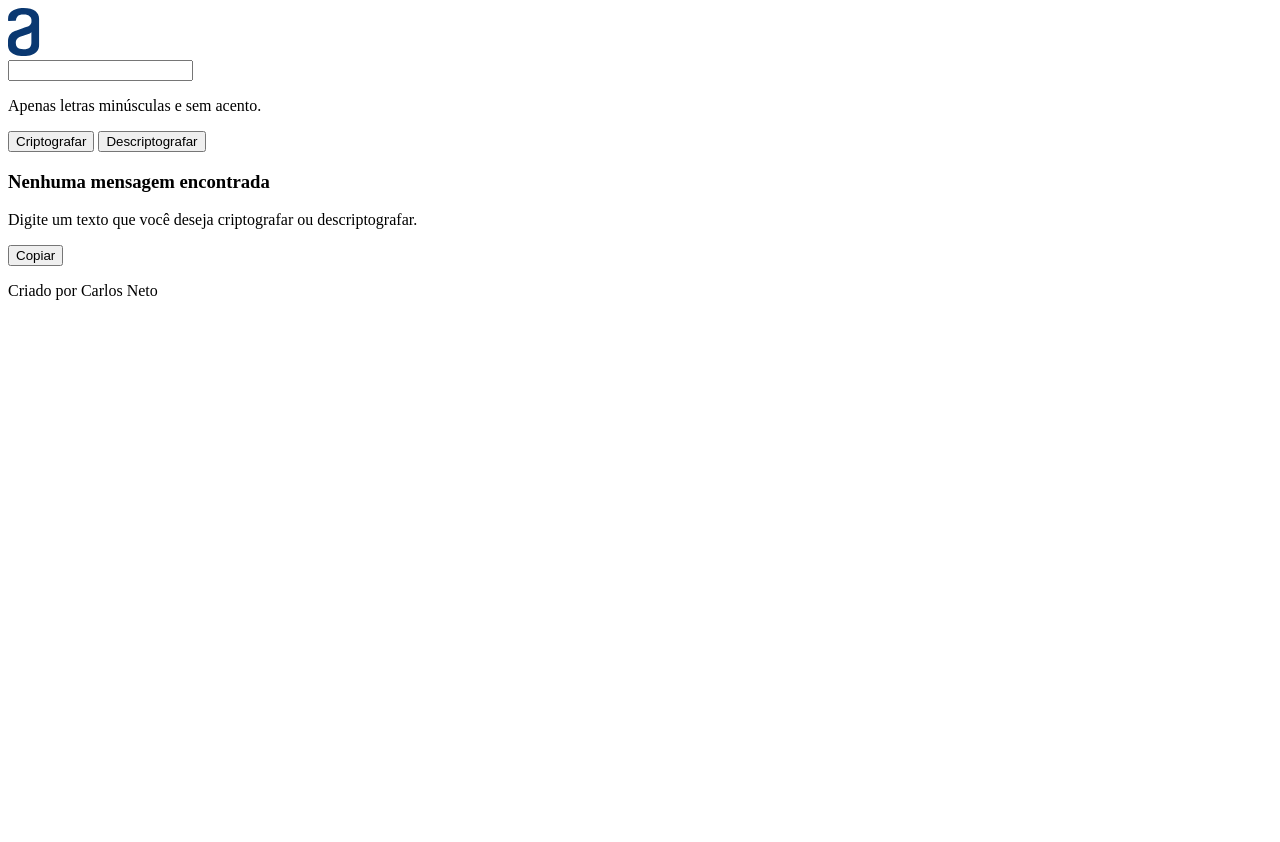
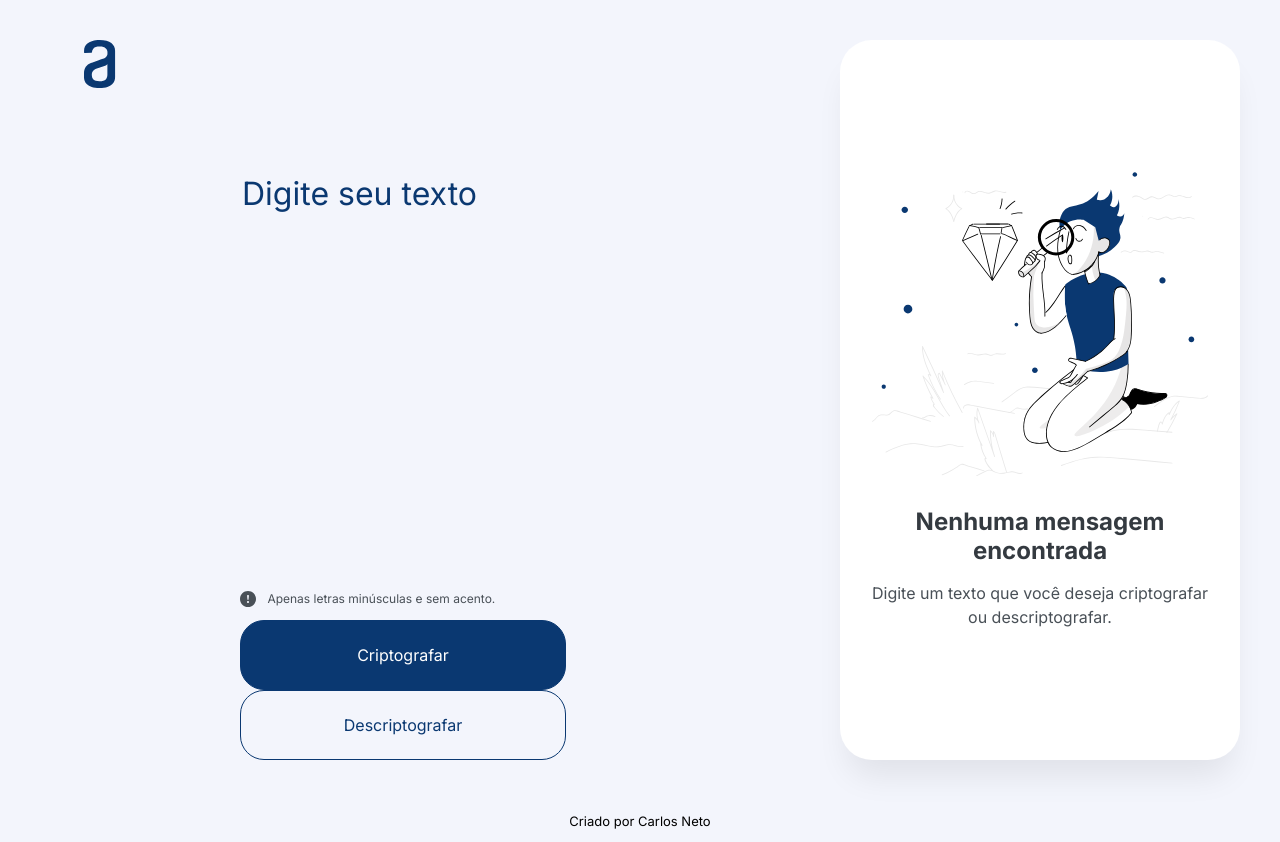
Before and after one commit to Kyrch47/challenge-one-decodificador, a plain HTML site: page index.html in a window 1280 px wide. Before the commit the page ends 800 px from the top, so only its background shows below. Drawn offline with Linux system fonts and the light colour scheme.

Commit message:
style: add desktop styling

```diff
--- a/index.html
+++ b/index.html
@@ -18,19 +18,25 @@
     </div>
     <main>
         <section class="decoder-container">
-            <input type="text">
-            <div class="exclamation-vector"></div>
-            <p>Apenas letras minúsculas e sem acento.</p>
+            <textarea placeholder="Digite seu texto" name="decoder" id="decoder-text"></textarea>
+            <p>
+                <span>
+                    <svg class="exclamation-vector" xmlns="http://www.w3.org/2000/svg" width="16" height="16" viewBox="0 0 16 16" fill="none">
+                        <path d="M16 8C16 10.1217 15.1571 12.1566 13.6569 13.6569C12.1566 15.1571 10.1217 16 8 16C5.87827 16 3.84344 15.1571 2.34315 13.6569C0.842855 12.1566 0 10.1217 0 8C0 5.87827 0.842855 3.84344 2.34315 2.34315C3.84344 0.842855 5.87827 0 8 0C10.1217 0 12.1566 0.842855 13.6569 2.34315C15.1571 3.84344 16 5.87827 16 8ZM8 4C7.87361 4.00007 7.74863 4.02662 7.63312 4.07793C7.51761 4.12924 7.41413 4.20418 7.32934 4.29791C7.24456 4.39165 7.18035 4.5021 7.14084 4.62217C7.10134 4.74223 7.08743 4.86923 7.1 4.995L7.45 8.502C7.46176 8.63977 7.5248 8.76811 7.62664 8.86164C7.72849 8.95516 7.86173 9.00705 8 9.00705C8.13827 9.00705 8.27151 8.95516 8.37336 8.86164C8.4752 8.76811 8.53824 8.63977 8.55 8.502L8.9 4.995C8.91257 4.86923 8.89866 4.74223 8.85915 4.62217C8.81965 4.5021 8.75544 4.39165 8.67066 4.29791C8.58587 4.20418 8.48239 4.12924 8.36688 4.07793C8.25137 4.02662 8.12639 4.00007 8 4ZM8.002 10C7.73678 10 7.48243 10.1054 7.29489 10.2929C7.10736 10.4804 7.002 10.7348 7.002 11C7.002 11.2652 7.10736 11.5196 7.29489 11.7071C7.48243 11.8946 7.73678 12 8.002 12C8.26722 12 8.52157 11.8946 8.70911 11.7071C8.89664 11.5196 9.002 11.2652 9.002 11C9.002 10.7348 8.89664 10.4804 8.70911 10.2929C8.52157 10.1054 8.26722 10 8.002 10Z" fill="#495057"/>
+                    </svg>
+                </span>
+                Apenas letras minúsculas e sem acento.
+            </p>
             <div>
-                <button>Criptografar</button>
-                <button>Descriptografar</button>
+                <button id="button-filled">Criptografar</button>
+                <button id="button-empty">Descriptografar</button>
             </div>
         </section>
         <aside class="messages-container">
-            <div class="messages-vector"></div>
+            <img src="assets/message-vector.svg" alt="Pessoa segurando uma lupa" class="message-vector">
             <h3>Nenhuma mensagem encontrada</h3>
             <p>Digite um texto que você deseja criptografar ou descriptografar.</p>
-            <button>Copiar</button>
+            <button id="button-white">Copiar</button>
         </aside>
     </main>
     <footer>
--- a/style.css
+++ b/style.css
@@ -0,0 +1,120 @@
+body {
+    margin: 0px;
+    padding: 0px;
+    font-family: 'Inter', sans-serif;
+    font-weight: 400;
+    background-color: #F3F5FC
+}
+
+main {
+    padding: 40px;
+    height: calc( 100vh - 80px);
+    display: flex;
+    justify-content: flex-end;
+    gap: 80px;
+}
+
+button {
+    border: 1px solid #0A3871;
+    border-radius: 24px;
+    padding: 24px;
+    font-family: 'Inter', sans-serif;
+    font-size: 16px;
+    cursor: pointer;
+}
+
+.alura-vector {
+    position: absolute;
+    left: 84px;
+    top: 40px;
+}
+
+.decoder-container {
+    width: 100%;
+    padding: 128px 0px 0px 200px;
+    display: flex;
+    flex-direction: column;
+    justify-content: space-between;
+}
+
+#decoder-text {
+    font-family: 'Inter', sans-serif;
+    font-size: 32px;
+    line-height: 48px;
+    color: #0A3871;
+    width: 100%;
+    height: 80%;
+    background-color: #F3F5FC;
+    border: none;
+    resize: none;
+}
+
+#decoder-text::placeholder {
+    font-size: 32px;
+    line-height: 48px;
+    color: #0A3871;
+}
+
+#decoder-text:focus {
+    outline: none;
+}
+
+.decoder-container p {
+    color: #495057;
+    font-size: 12px;
+    line-height: 18px;
+}
+
+.exclamation-vector {
+    vertical-align: text-top;
+    padding-right: 8px;
+}
+
+#button-filled {
+    background-color: #0A3871;
+    color: white;
+    width: 326px;
+    margin-right: 24px;
+}
+
+#button-empty {
+    background-color: #F3F5FC;
+    color: #0A3871;
+    width: 326px;
+}
+
+.messages-container {
+    display: flex;
+    flex-direction: column;
+    flex: 0.33;
+    background-color: white;
+    box-shadow: 0px 24px 32px -8px rgba(0, 0, 0, 0.08);
+    border-radius: 32px;
+    padding: 11% 32px 32px 32px;
+    text-align: center;
+}
+
+.messages-container h3 {
+    margin: 31px 0px 0px;
+    color: #343A40;
+    font-weight: 700;
+    font-size: 24px;
+}
+
+.messages-container p {
+    color: #495057;
+    font-size: 16px;
+    line-height: 24px;
+}
+
+#button-white {
+    display: none;
+    margin-top: auto;
+    background-color: white;
+    color: #0A3871;
+}
+
+footer {
+    text-align: center;
+    font-size: 13px;
+}
```
Also changed, not shown: assets/message-vector.svg (added).
